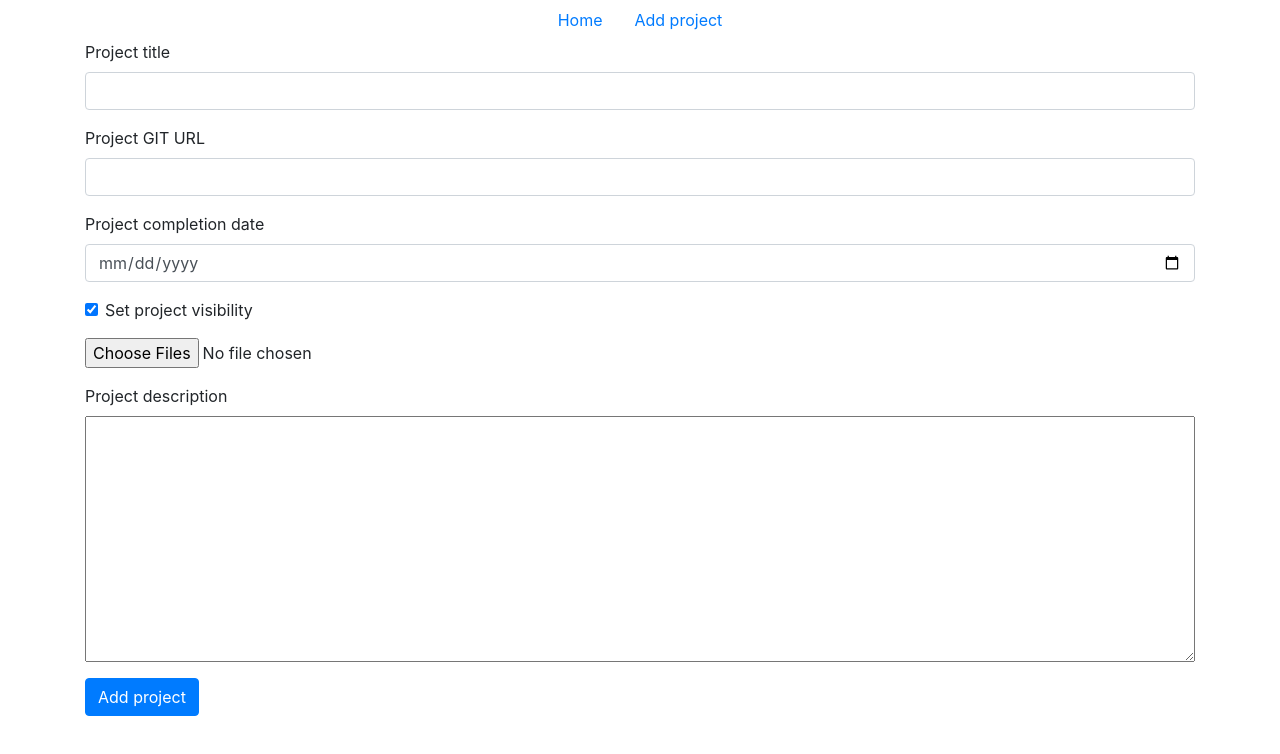
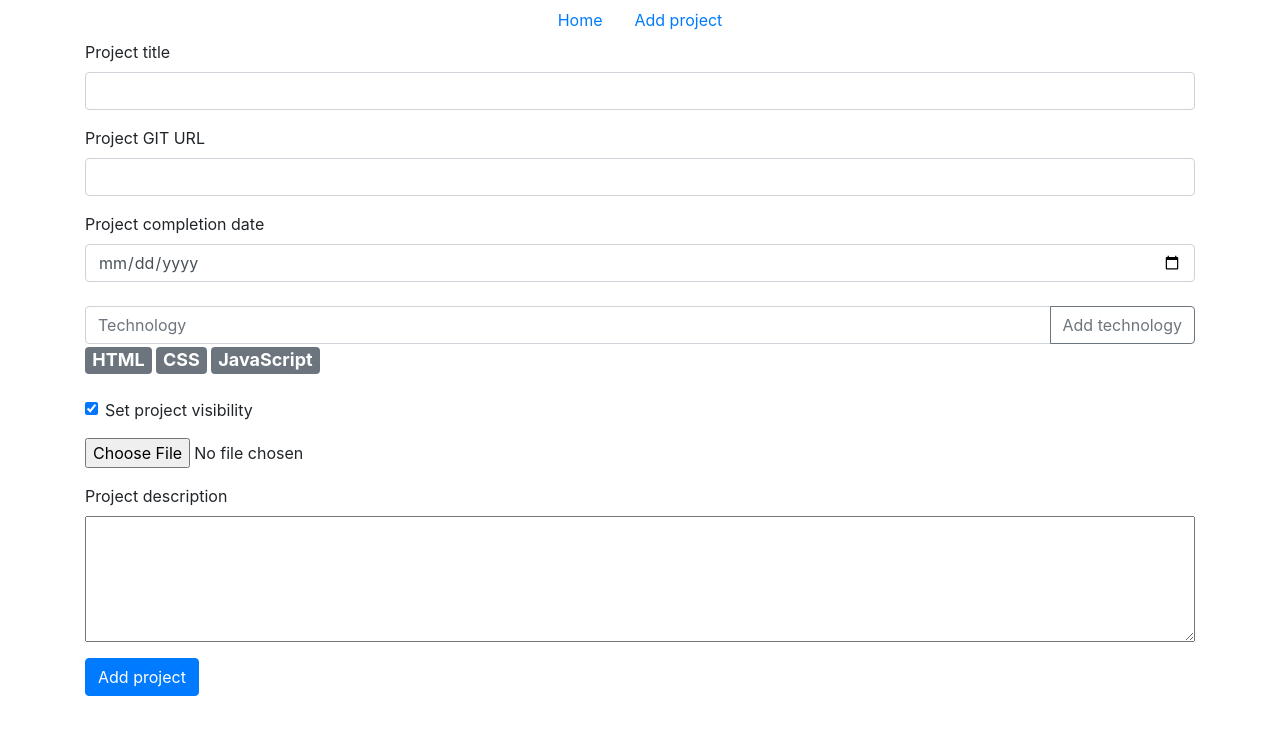
Before and after one commit to Mandred19/portfolio-admin-panel-local, a Vue app: page /add-project in a window 1280 px wide. Shown: the top 754 px of the page. Built offline with nearby package versions, Linux system fonts and the light colour scheme; no server answers; the database is empty.

Commit message:
add tech list

```diff
--- a/src/components/ProjectEditForm.vue
+++ b/src/components/ProjectEditForm.vue
@@ -10,9 +10,39 @@
       <input v-model="project.url" type="url" class="form-control" id="project-url">
     </div>
 
-    <div class="form-group">
+    <div class="form-group mb-4">
       <label for="project-completion-date">Project completion date</label>
       <input v-model="project.date" type="date" class="form-control" id="project-completion-date">
+    </div>
+
+    <div class="input-group">
+      <input
+        v-model="technology"
+        type="text"
+        class="form-control"
+        placeholder="Technology">
+      <div class="input-group-append">
+        <button
+          @click.stop="addTechnology(technology)"
+          type="button"
+          class="btn btn-outline-secondary">Add technology</button>
+      </div>
+    </div>
+
+    <div class="d-flex flex-row flex-wrap mb-3">
+      <template v-if="project.technologies.length">
+        <h4
+          v-for="(tech, idx) of project.technologies"
+          :key="idx"
+          @click.stop="deleteTechnology(tech)"
+          class="mr-1">
+        <span class="badge badge-secondary">
+          {{ tech }}
+        </span>
+        </h4>
+      </template>
+
+      <p v-else>Technology list is empty</p>
     </div>
 
     <div class="form-group form-check">
@@ -23,7 +53,7 @@
     <input
     @change="addFileHandler($event)"
     type="file"
-    multiple="false"
+    :multiple="false"
     accept="image/png, image/jpeg"
     id="project-add-file"
     style="margin-bottom: 16px;">
@@ -35,7 +65,7 @@
         name="description"
         id="project-description"
         cols="30"
-        rows="10"></textarea>
+        rows="5"></textarea>
     </div>
 
     <button type="submit" class="btn btn-primary">{{ submitTitle }}</button>
@@ -55,6 +85,15 @@ export default {
     }
   },
   methods: {
+    addTechnology(tech) {
+      if (tech) {
+        this.project.technologies.push(tech);
+        this.technology = '';
+      }
+    },
+    deleteTechnology(tech) {
+      this.project.technologies = this.project.technologies.filter((item) => item !== tech);
+    },
     submitHandler() {
       this.$emit('submitHandler', this.project);
       this.resetForm();
@@ -70,7 +109,7 @@ export default {
         date: null,
         description: null,
         image: null,
-        technologies: null,
+        technologies: ['HTML', 'CSS', 'JavaScript'],
         isVisible: true,
       };
     },
@@ -83,9 +122,10 @@ export default {
         date: null,
         description: null,
         image: null,
-        technologies: null,
+        technologies: ['HTML', 'CSS', 'JavaScript'],
         isVisible: true,
       },
+      technology: '',
     };
   },
 };
--- a/src/views/ProjectsList.vue
+++ b/src/views/ProjectsList.vue
@@ -21,12 +21,14 @@
 
                 <p>{{ item.description }}</p>
 
-                <span
-                  v-for="tech of item.technologies"
-                  :key="tech"
-                  class="badge badge-secondary">
-                {{ tech }}
-              </span>
+                <div class="d-flex flex-row flex-wrap mb-2">
+                  <span
+                    v-for="tech of item.technologies"
+                    :key="tech"
+                    class="badge badge-secondary mr-1">
+                  {{ tech }}
+                </span>
+                </div>
 
                 <div class="form-group form-check">
                   <input type="checkbox" :checked="item.isVisible" disabled class="form-check-input" id="isVisible">
```
